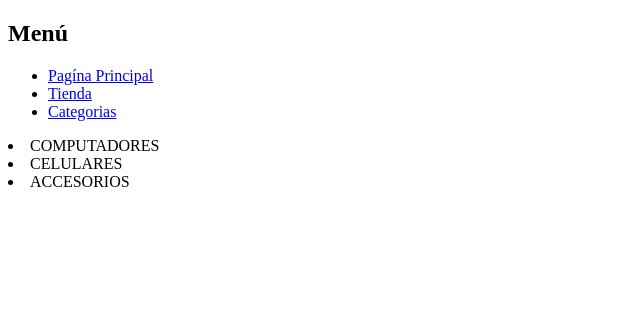
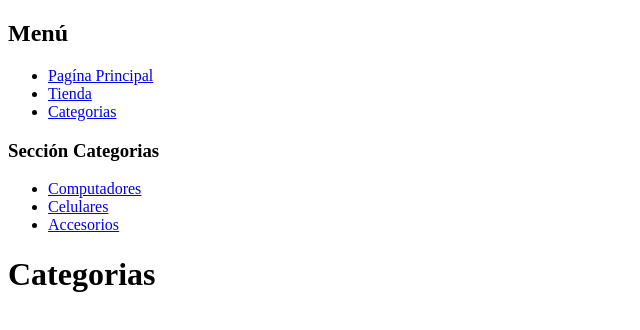
Before and after one commit to INGJavierSanchez/listas, a Next.js app: page /tienda/categorias in a window 1280 px wide. Shown: the top 330 px of the page, without its empty margins (0-640 px from the left). Built offline with nearby package versions, Linux system fonts and the light colour scheme.

Commit message:
agregar un nuevo layaout dentro de una subcarperta

```diff
--- /dev/null
+++ b/app/tienda/categorias/layout.jsx
@@ -0,0 +1,27 @@
+import Link from "next/link";
+
+export default function  TiendaLayout({ children }){
+    return <>
+    <nav>
+        <h3>Sección Categorias</h3>
+        <ul>
+            <li>
+                <Link href="/tienda/categorias/computadores">
+                Computadores
+                </Link>
+                </li>
+            <li>
+                <Link href="/tienda/categorias/celulares">
+                Celulares
+                </Link>
+            </li>
+            <li>
+                <Link href="/tienda/categorias/accesorios">
+                Accesorios
+                </Link>
+                </li>
+        </ul>
+    </nav>
+    {children}
+    </>;
+}
--- a/app/tienda/categorias/page.jsx
+++ b/app/tienda/categorias/page.jsx
@@ -1,9 +1,8 @@
 export default function categorias(){
     return <html>
 
-    <div><li>COMPUTADORES</li></div>
-    <div><li>CELULARES</li></div>
-    <div><li>ACCESORIOS</li></div>
+    <div><h1>Categorias</h1></div>
+
 
     </html>
 }
```
